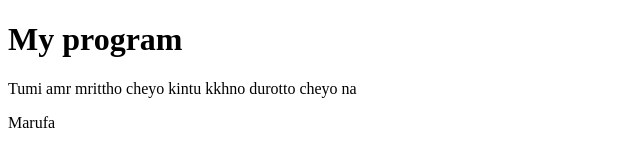
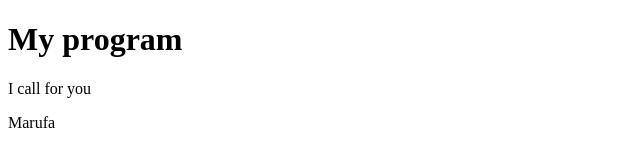
Before and after one commit to marufa181/first-projects, a plain HTML site: page index.html in a window 1280 px wide. Shown: the whole page, without its empty margins (0-640 px from the left). Drawn offline with Linux system fonts and the light colour scheme.

Commit message:
Update index.html

```diff
--- a/index.html
+++ b/index.html
@@ -7,7 +7,7 @@
 </head>
 <body>
     <h1>My program</h1>
-    <p>Tumi amr mrittho cheyo kintu kkhno durotto cheyo na</p>
+    <p>I call for you</p>
     <p>Marufa</p>
 </body>
 </html>
```
